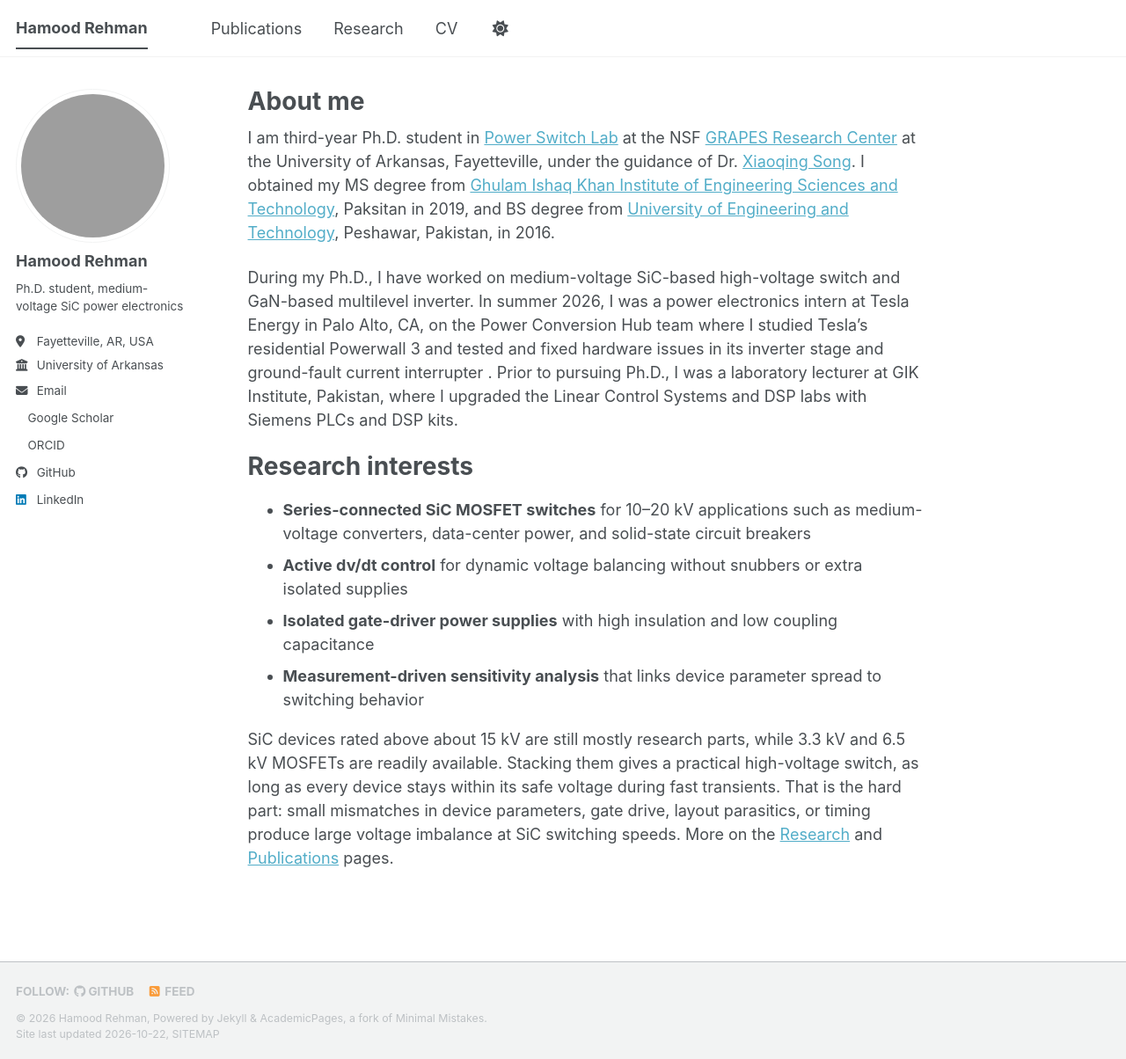
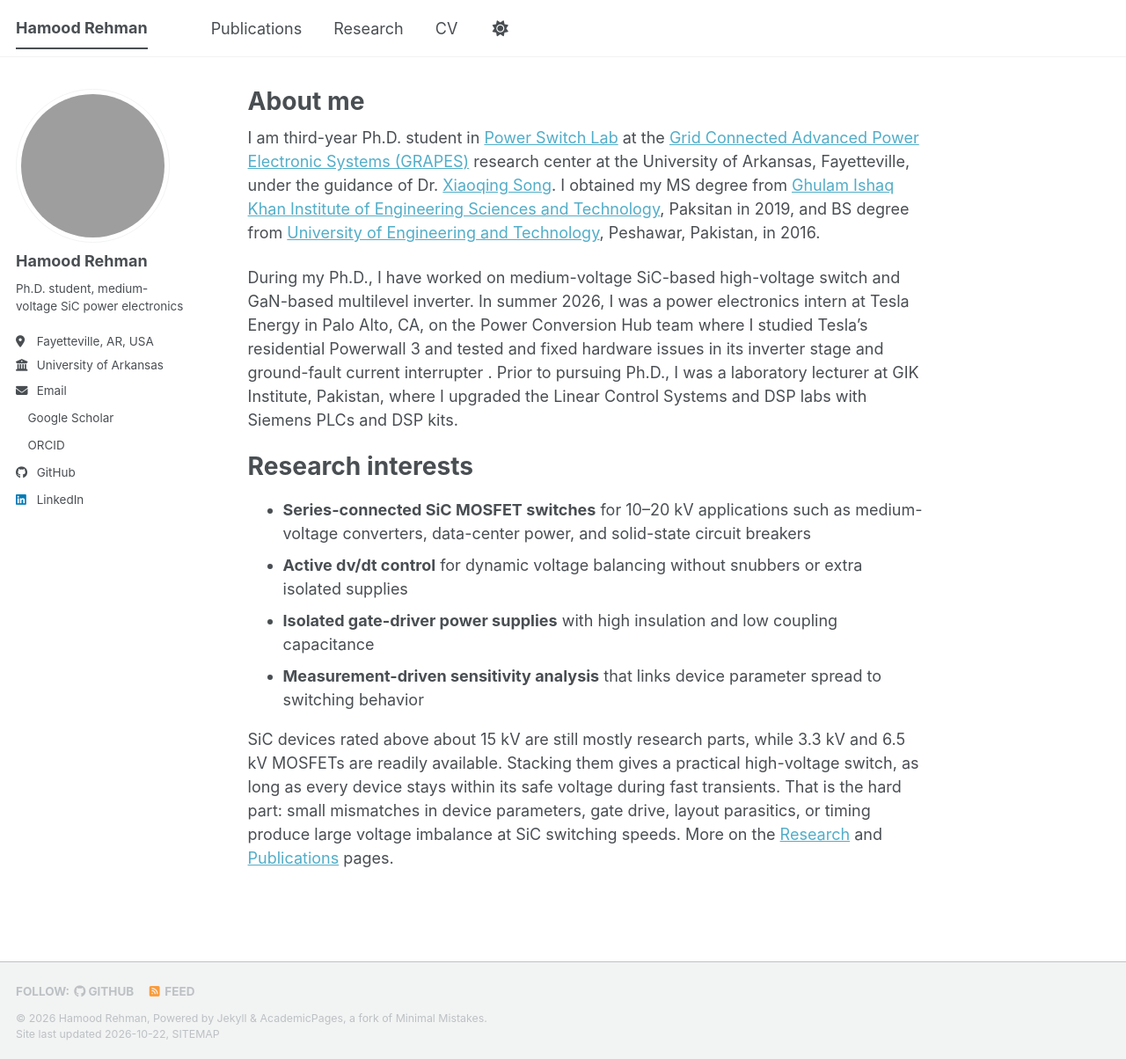
Before and after one commit to hamood-rehman/hamood-rehman.github.io, a Jekyll site: the page built from _pages/about.md, in a window 1280 px wide and 1204 px high. Shown: the whole window at 88% size. Built offline with Jekyll 4.4.1, drawn with Linux system fonts in a browser that asks for light colours; a style sheet for code colours, icons or effects is not loaded; grey boxes are pictures that could not be loaded.

Commit message:
Update about.md

```diff
--- a/_pages/about.md
+++ b/_pages/about.md
@@ -7,7 +7,7 @@ redirect_from:
   - /about.html
 ---
 
-I am third-year Ph.D. student in [Power Switch Lab](https://psl.uark.edu/sample-page/) at the NSF [GRAPES Research Center](https://grapes.uapower.group/)  at the University of Arkansas, Fayetteville, under the guidance of Dr. [Xiaoqing Song](https://scholar.google.com/citations?user=WZ3UPGAAAAAJ&hl=zh-CN). I obtained my MS degree from [Ghulam Ishaq Khan Institute of Engineering Sciences and Technology](https://giki.edu.pk/), Paksitan in 2019, and BS degree from [University of Engineering and Technology](https://www.uetpeshawar.edu.pk/), Peshawar, Pakistan, in 2016.
+I am third-year Ph.D. student in [Power Switch Lab](https://psl.uark.edu/sample-page/) at the [Grid Connected Advanced Power Electronic Systems (GRAPES)](https://grapes.uapower.group/) research center at the University of Arkansas, Fayetteville, under the guidance of Dr. [Xiaoqing Song](https://scholar.google.com/citations?user=WZ3UPGAAAAAJ&hl=zh-CN). I obtained my MS degree from [Ghulam Ishaq Khan Institute of Engineering Sciences and Technology](https://giki.edu.pk/), Paksitan in 2019, and BS degree from [University of Engineering and Technology](https://www.uetpeshawar.edu.pk/), Peshawar, Pakistan, in 2016.
 
 During my Ph.D., I have worked on medium-voltage SiC-based high-voltage switch and GaN-based multilevel inverter. In summer 2026, I was a power electronics intern at Tesla Energy in Palo Alto, CA, on the Power Conversion Hub team where I studied Tesla's residential Powerwall 3 and tested and fixed hardware issues in its inverter stage and ground-fault current interrupter . Prior to pursuing Ph.D., I was a laboratory lecturer at GIK Institute, Pakistan, where I upgraded the Linear Control Systems and DSP labs with Siemens PLCs and DSP kits.
 
```
